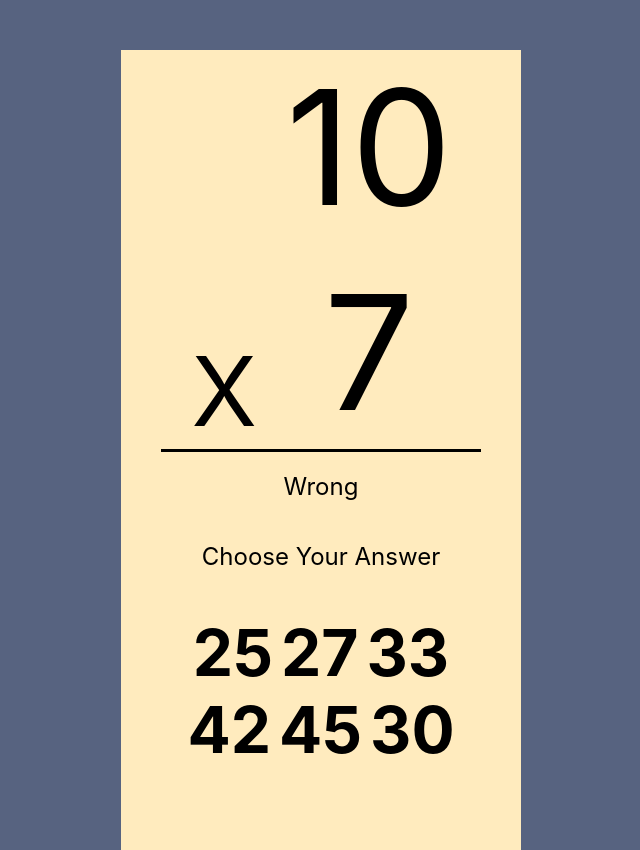
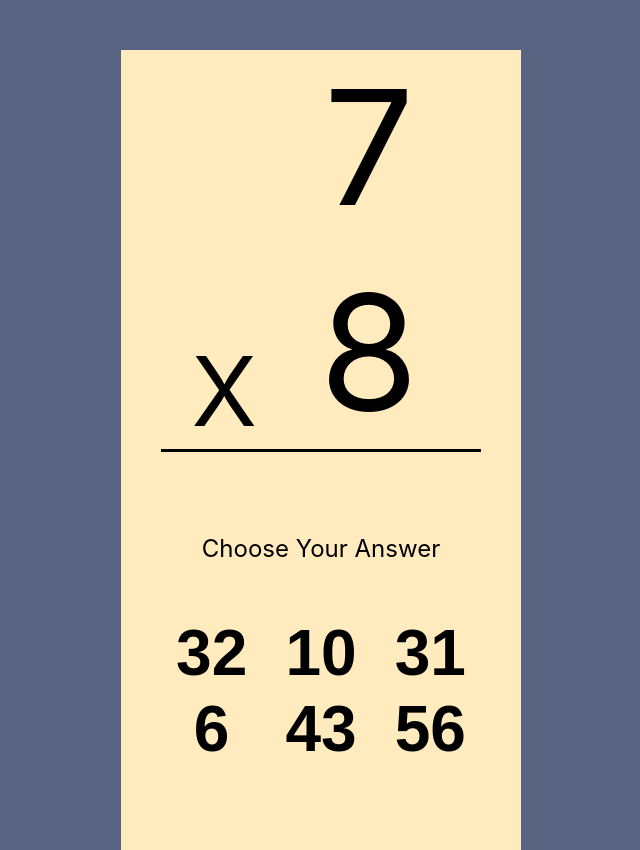
Before and after one commit to Shmyhelskiy/flashcards-app, a React (Create React App) app: page / in a window 1280 px wide. Shown: the whole page, without its empty margins (319-959 px from the left). Built offline with nearby package versions, Linux system fonts and the light colour scheme.

Commit message:
add added card update functionality

```diff
--- a/src/App.tsx
+++ b/src/App.tsx
@@ -1,7 +1,16 @@
+import { useEffect } from 'react';
 import './App.css';
 import Card from './components/card/Card';
+import { useDispatch } from 'react-redux';
+import {fillArray} from "./store/actionCreators"
 
 function App() {
+  const dispatch = useDispatch();
+
+useEffect (() => {
+    dispatch(fillArray(10))
+}, [dispatch])
+
   return (
     <div className="App">
       <Card />
--- a/src/components/Box/Box.tsx
+++ b/src/components/Box/Box.tsx
@@ -1,6 +1,14 @@
+import { FC } from "react";
 
-const Box = () => {
-    return  <span>25</span>
+
+type BoxProps = {
+ number: number,
+ disabled: boolean | undefined,
+ onClick: () => {}
+}
+
+const Box: FC<BoxProps> = ({number,disabled,  onClick}) => {
+    return  <button  disabled={disabled} onClick={onClick}>{number}</button>
 };
 
 export default Box;
--- a/src/components/card/Card.module.css
+++ b/src/components/card/Card.module.css
@@ -64,10 +64,41 @@
 .numbers-bottom div {
   gap: 8px;
   display: flex;
+  width: 100%;
 }
 
-.numbers-bottom span {
+.numbers-bottom button {
+  width: 33%;
+  border: none;
   display: block;
   font-size: 4rem;
   font-weight: bold;
+  text-align: center;
+  border-radius: 20px;
+  background-color: #ffebbe;
 }
+.numbers-bottom button:hover {
+  cursor: pointer;
+}
+.numbers-bottom button:active {
+  background-color: rgb(78, 69, 207);
+}
+.numbers-bottom button:disabled {
+  background-color: #ffebbe;
+}
+.again {
+  padding: 3px;
+  border-radius: 10px;
+  color: #ffebbe;
+  background-color: rgb(78, 69, 207);
+}
+.again:hover {
+  cursor: pointer;
+}
+
+.wrong {
+  color: red;
+}
+.right {
+  color: rgb(78, 69, 207);
+}
--- a/src/components/card/Card.tsx
+++ b/src/components/card/Card.tsx
@@ -1,30 +1,19 @@
-import { FC, useEffect, useState } from 'react';
+import { FC} from 'react';
 import styles from "./Card.module.css"
-import * as func from "../../functions/Math.functions"
 import Box from '../Box/Box';
-import { useDispatch, useSelector } from 'react-redux';
-import * as actions from "../../store/actionCreators"
-
-
+import { useSelector, useDispatch} from 'react-redux';
+import {giveResult} from "../../store/actionCreators"
+import {fillArray} from "../../store/actionCreators"
 
 const Card: FC = () => {
-  const [numberA, setNumberA] = useState(0)
-  const [numberB, setNumberB] = useState(0)
-  const data: NumbersState = useSelector(state => state)
-  console.log(data.numberA);
-
+  const data: NumbersState = useSelector(state => state as NumbersState )
   const dispatch = useDispatch();
 
-useEffect (() => {
-    setNumberA(func.rundomNumber(10))
-    setNumberB(func.rundomNumber(10))
-    dispatch(actions.fillArray(10))
+  const handleClick = () =>{
+      dispatch(fillArray(100))
+  }
 
-}, [])
-
-// console.log(numbersArray);
-
-    return (
+  return (
         <div className={styles["wrapper"]}>
             <div className={styles["container-top"]}>
                 <div className={styles["container-top-left"]}>
@@ -32,28 +21,32 @@ useEffect (() => {
                 </div>
                 <div className={styles["container-top-right"]}>
                     <div className={styles["container-top-right-top"]}>
-                    <span className={styles["numbers-top"]}>{numberA}</span>
+                    <span className={styles["numbers-top"]}>{data.numberA}</span>
                     </div>
                     <div>
-                    <span className={styles["numbers-top"]}>{numberB}</span>
+                    <span className={styles["numbers-top"]}>{data.numberB}</span>
                     </div>
                 </div>
             </div>
             <div className={styles["container-bottom"]}>
                 <div className={styles["container-bottom-top"]}>
-                    <span>Wrong</span>
-                    <span>Choose Your Answer</span>
+
+                { data.isRight === undefined ? (
+                        <span className={styles["wrong"]}></span>
+                    ) : !data.isRight ? (
+                        <span className={styles["wrong"]}>Wrong</span>
+                    ) : <span className={styles["right"]}>Correct</span>}
+
+                    { data.isRight === undefined || !data.isRight  ? (
+                        <span>Choose Your Answer</span>
+                    ) : <span className={styles["again"]} onClick={handleClick}>Play again?</span>}
                 </div>
                 <div className={styles["numbers-bottom"]}>
                     <div>
-                        <Box />
-                        <span>27</span>
-                        <span>33</span>
+                        {data.numbers[0].map(item => <Box disabled={data.isRight}number={item} key={item} onClick={()=> dispatch(giveResult(item))}/>)}
                     </div>
                     <div>
-                        <span>42</span>
-                        <span>45</span>
-                        <span>30</span>
+                    {data.numbers[1].map(item => <Box  disabled={data.isRight} number={item} key={item} onClick={()=> dispatch(giveResult(item))}/>)}
                     </div>
                 </div>
             </div>
--- a/src/functions/Math.functions.ts
+++ b/src/functions/Math.functions.ts
@@ -1,24 +1,26 @@
+// create random number
 export const rundomNumber = (max: number) => {
     const number: number = Math.round(Math.random() * (max - 1) + 1)
     return number
 }
-
+// create answer
 export const multiplication = (a:number, b:number) => {
     return a * b
 }
-
+// create array of variants
 export const createVariants = (answer: number) =>{
-    const arr = [];
-    for ( let i = 1; i < 6; i++){
-        let number = rundomNumber(5)
-        i >= 3 ? arr.push(answer - number) : arr.push(answer + number)
-
+    const arr: number[] = [];
+    arr.push(answer)
+    while ( arr.length < 6){
+        let randomNumber = rundomNumber(answer)
+        if ( !arr.includes(randomNumber)){
+            arr.push(randomNumber)
+        }
     }
-    arr.push(answer)
 
     return createTwoDimensionalArray(shuffle(arr))
 }
-
+// mix array
  const  shuffle = (array : number[]) => {
     for (let i = array.length - 1; i > 0; i--) {
         let j = Math.floor(Math.random() * (i + 1));
@@ -26,7 +28,7 @@ export const createVariants = (answer: number) =>{
       }
       return array
   }
-
+// creat a two-dimensional array
 const createTwoDimensionalArray = (array: number[]) => {
     const result = [];
     for (let i = 0; i < array.length; i += 3) {
--- /dev/null
+++ b/src/functions/logic.functions.ts
@@ -0,0 +1,5 @@
+// Check answer
+export const checkAnswer = (number: number, answer: number) => {
+    return number === answer ? true : false
+
+}
--- a/src/store/actionCreators.ts
+++ b/src/store/actionCreators.ts
@@ -1,8 +1,17 @@
-import * as actionTypes from "./actionTypes"
+export const FILL_ARRAY = "FILL_ARRAY"
+export const CHECK_ANSWER = "CHECK_ANSWER"
+export const REFRESH_CARD = "REFRESH_CARD"
 
-export const fillArray  = (maxNumber: number) => {
+export const fillArray  = (number: number) => {
     return {
-        type: actionTypes.FILL_ARRAY,
-        maxNumber,
+        type: FILL_ARRAY,
+        number,
     }
 }
+
+export const giveResult = (number:number) =>{
+    return {
+        type: CHECK_ANSWER,
+        number
+    }
+}
--- a/src/store/actionTypes.ts
+++ /dev/null
@@ -1 +0,0 @@
-export const FILL_ARRAY = "FILL_ARRAY"
--- a/src/store/rootReduser.ts
+++ b/src/store/rootReduser.ts
@@ -1,35 +1,46 @@
 import { createStore } from 'redux'
-import {FILL_ARRAY} from "./actionTypes"
 import * as func from "../functions/Math.functions"
+import {checkAnswer } from "../functions/logic.functions"
+import { FILL_ARRAY, CHECK_ANSWER} from "./actionCreators"
 
 
 
 
 const initialState: NumbersState = {
-    numbers: [],
+    numbers: [[],[]],
     numberA: null,
     numberB: null,
+    answer: 0,
+    isRight: undefined
 }
 
 const  rootReducer = (state = initialState, action: NumberAction): NumbersState =>{
 switch (action.type) {
     case FILL_ARRAY: {
 
-        const numberA = func.rundomNumber(action.maxNumber);
-        const numberB = func.rundomNumber(action.maxNumber);
+        const numberA = func.rundomNumber(action.number);
+        const numberB = func.rundomNumber(action.number);
         const answer = func.multiplication(numberA, numberB)
-        const numbers = func.createVariants(answer)
-        const result = {
+        let numbers = func.createVariants(answer)
+        let result = {
             numbers,
             numberA,
-            numberB
+            numberB,
+            answer,
+            isRight: undefined
         }
-        return result
+
+         return result
     }
+    case CHECK_ANSWER: {
+    return {...state, isRight: checkAnswer(action.number, state.answer)}
+    }
+
     default:
         return state
 }
 }
 
+
 let store = createStore(rootReducer)
 export default store
--- a/src/type.d.ts
+++ b/src/type.d.ts
@@ -2,9 +2,11 @@ type NumbersState = {
     numbers: number[][],
     numberA: null | number,
     numberB: null | number,
+    answer: number,
+    isRight:  boolean | undefined
 }
 
 type NumberAction = {
     type: string,
-    maxNumber: number,
+    number: number,
 }
```
Also changed, not shown: src/components/Box/Box.module.css (deleted).
